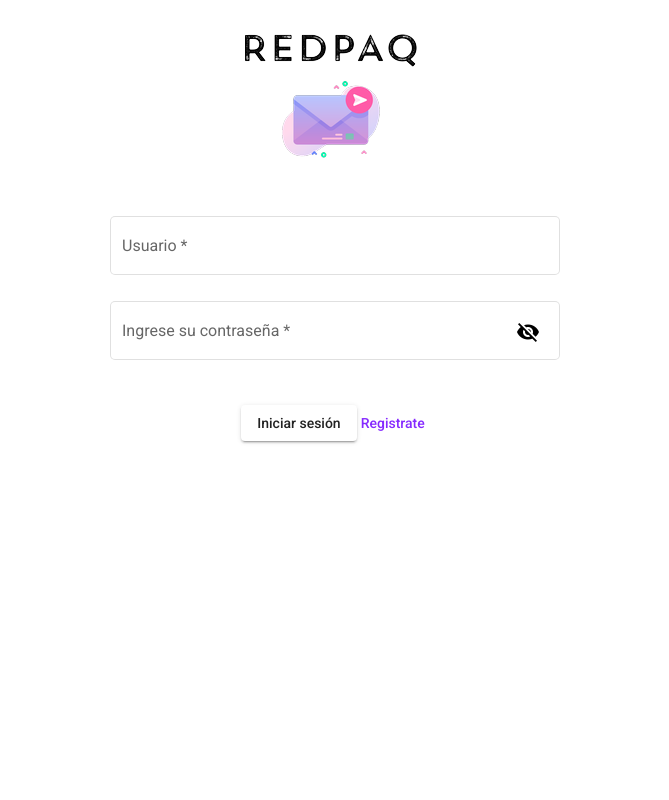
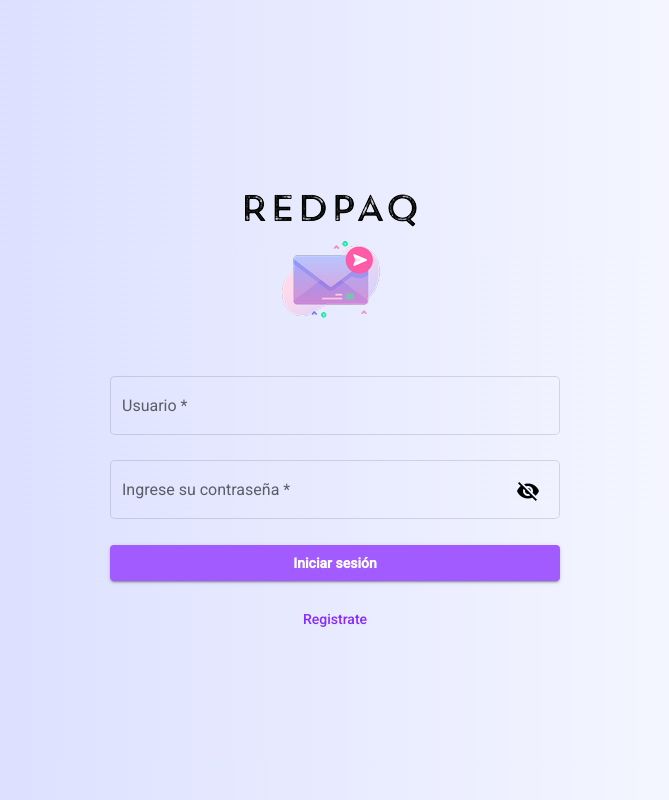
Before and after one commit to agustinaarmentano/icaro-proyecto-final, an Angular app in the folder nombreProyecto/: page /login in a window 1280 px wide. Shown: the whole page, without its empty margins (305-974 px from the left). Built offline with nearby package versions, Linux system fonts and the light colour scheme.

Commit message:
agrego router en el login

```diff
--- a/nombreProyecto/src/app/form-login/form-login.component.ts
+++ b/nombreProyecto/src/app/form-login/form-login.component.ts
@@ -1,6 +1,7 @@
 import { Component, OnInit } from '@angular/core';
 import { FormControl, FormGroup, Validators } from '@angular/forms';
 import { AuthService } from '../auth.service';
+import { Router, RouterLink } from '@angular/router';
 
 @Component({
   selector: 'app-form-login',
@@ -13,15 +14,14 @@
     usuario: new FormControl('', [Validators.required]),
     password: new FormControl('', [Validators.required])
   })
-  constructor(public authService: AuthService) { }
+  constructor(public authService: AuthService, private router: Router) { }
 
   ngOnInit(): void {
   }
   login(){
     this.authService.login(this.form.value).subscribe((res: any) => {
       try {
-        console.log('user login', res)
-
+        this.router.navigate(['/'])
         return res;
       }catch(error){
         console.log('error', error)
--- a/nombreProyecto/src/styles.css
+++ b/nombreProyecto/src/styles.css
@@ -1,4 +1,37 @@
 /* You can add global styles to this file, and also import other style files */
+/* *{
+  font-family: 'Poppins'!important;
+} */
+html, body { height: 100%; font-family: 'Poppins'!important;}
+body { margin: 0; font-family: 'Poppins'!important; }
 
-html, body { height: 100%; }
-body { margin: 0; font-family: Roboto, "Helvetica Neue", sans-serif; }
+.container-login{
+  height: 100%;
+  display: flex;
+  align-items: center;
+  justify-content: center;
+  background: rgb(209,215,255);
+  background: linear-gradient(90deg, rgba(209,215,255,1) 0%, rgba(197,206,255,0) 100%);
+}
+
+/* buttons */
+.button-login{
+  width: 100%;
+  margin-top: 1rem;
+  display: block;
+  margin: auto;
+  font-weight: 600;
+  color: #ffffff;
+  background-color: #a25bff;
+  border-radius: 6px;
+}
+.button-login:hover{
+  background-color: #d0aefc;
+  color: #7c19fd;
+}
+.mat-dialog-container{
+  color: #a25bff;
+  background: rgb(193, 200, 245);
+  background: linear-gradient(90deg, rgba(209,215,255,1) 0%, rgba(247, 248, 255, 0.63) 100%);
+  border-radius: 12px;
+}
```
